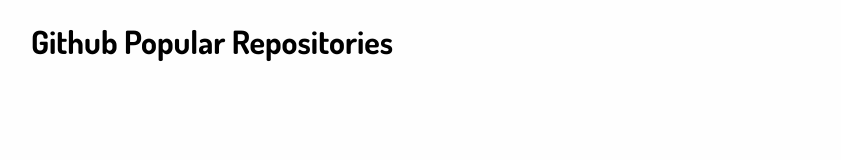
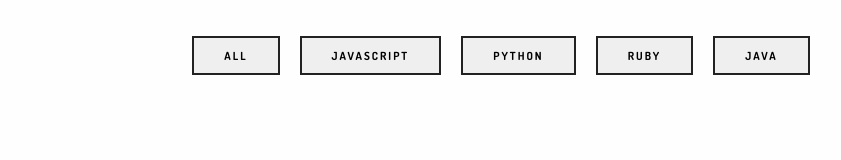
Before and after one commit to dilawerh/github-popular-repos, a React app: page / in a window 1280 px wide. Shown: the whole page, without its empty margins (159-1000 px from the left). Built offline with nearby package versions, Linux system fonts and the light colour scheme.

Commit message:
Create Navigation for various languages

```diff
--- a/app/components/popular.js
+++ b/app/components/popular.js
@@ -2,10 +2,28 @@
 import React from 'react'
 import ReactDOM from 'react-dom'
 
+
+
+
 export default class Popular extends React.Component {
+
     render(){
+
+        const languages = ['All', 'Javascript', 'Python', 'Ruby', 'Java'];
+
         return(
-            <h1>Github Popular Repositories</h1>
+            <React.Fragment>
+                <ul className="flex-center" >
+                    {languages.map((language) => (
+                        <li key={language}>
+                            <button className="nav-link" >
+                                {language}
+                            </button>
+                        </li>
+                    ))}
+                </ul>
+            </React.Fragment>
         )
     }
+
 }
--- a/app/index.css
+++ b/app/index.css
@@ -12,3 +12,30 @@
 * {
     font-family: 'Dosis', sans-serif;
 }
+
+ul.flex-center {
+    display: flex;
+    justify-content: center;
+    list-style: none;
+}
+
+ul.flex-center > li {
+    padding: 20px 10px;
+}
+
+button.nav-link {
+    border: 2px solid #222;
+    font-size: .7em;
+    padding: 10px 30px;
+    text-transform: uppercase;
+    letter-spacing: 2px;
+    font-weight: bold;
+}
+
+button.nav-link:hover {
+    border: 2px solid #222;
+    background-color: #222;
+    cursor: pointer;
+    transition: .1s ease-in;
+    color: #fff;
+}
```
